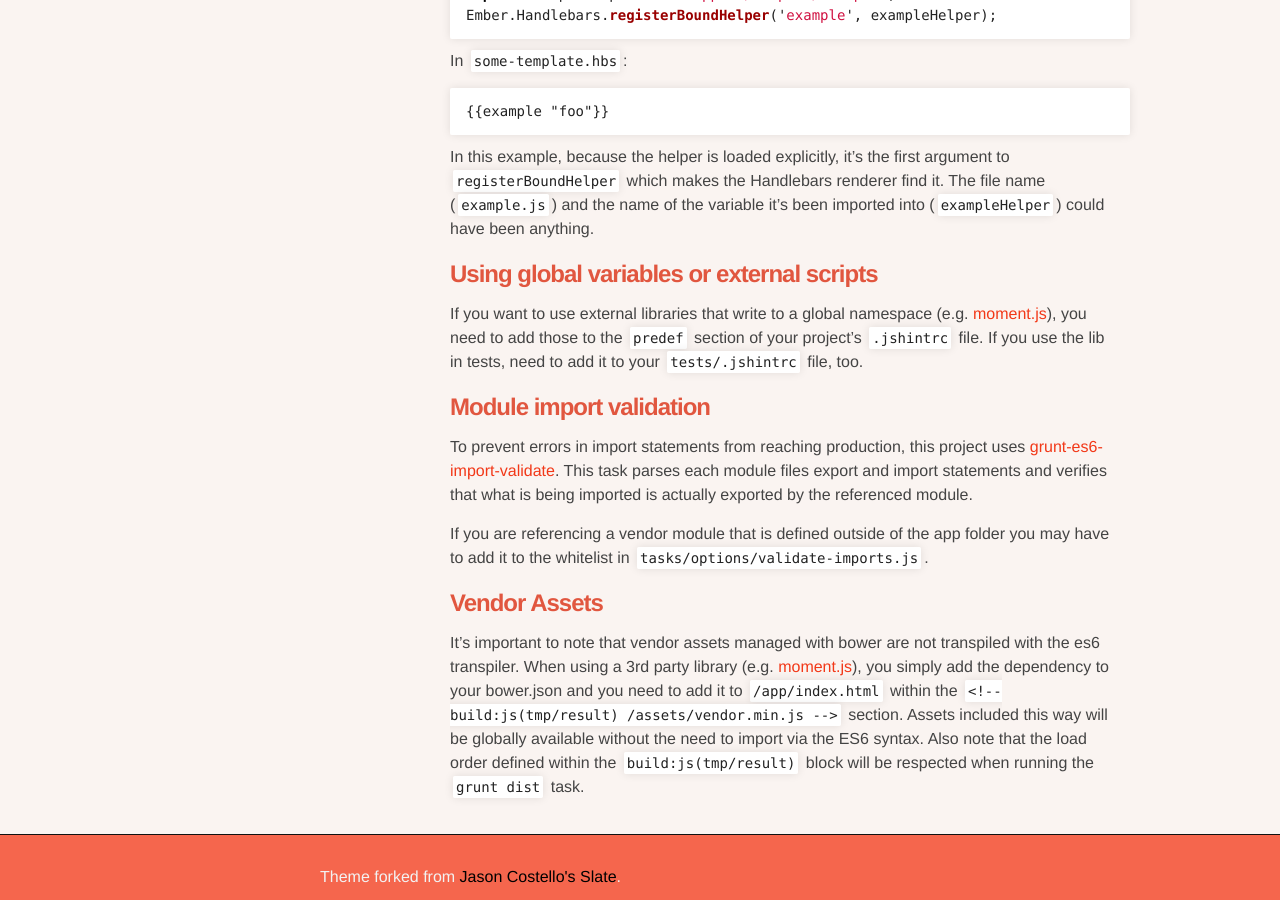
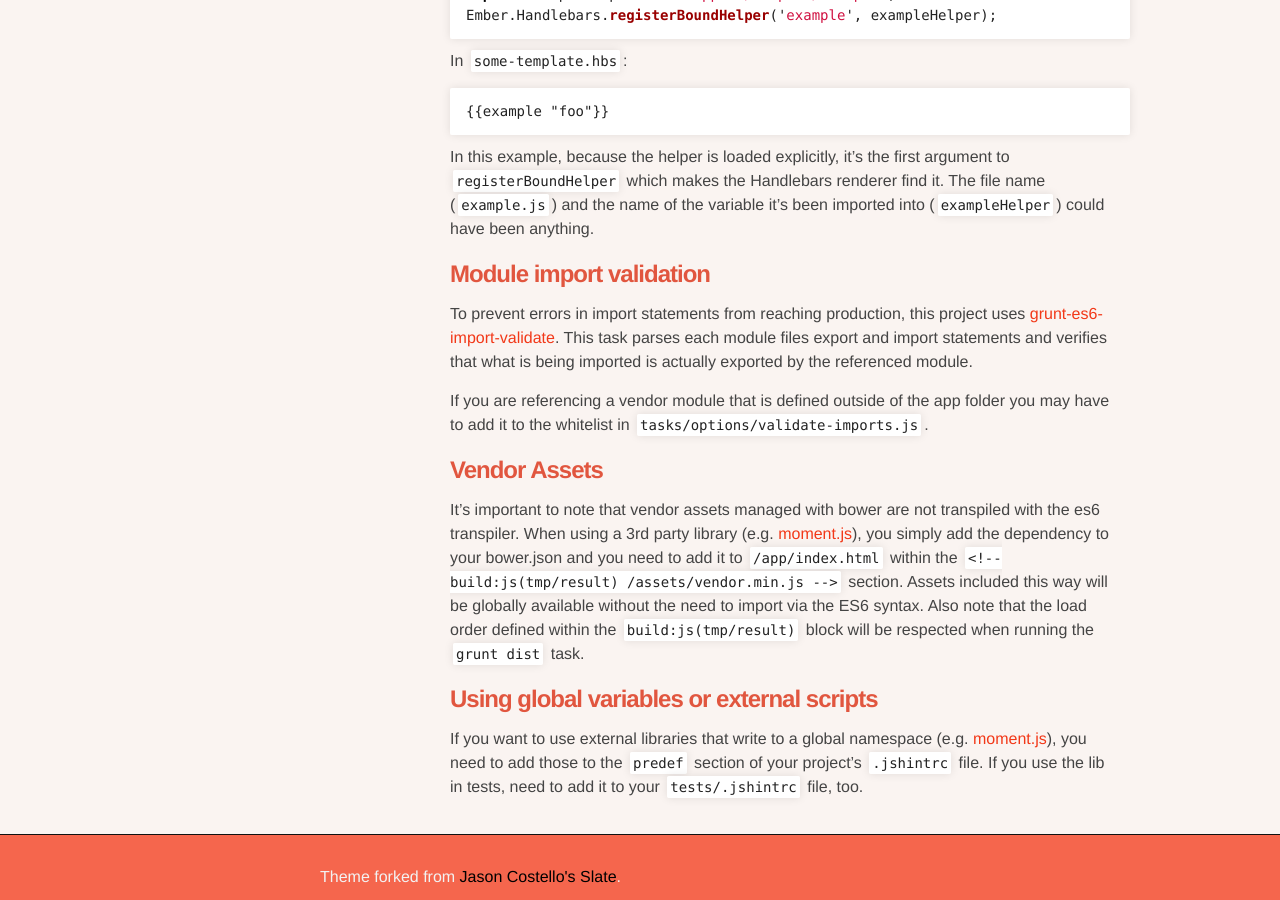
Before and after one commit to stefanpenner/ember-app-kit, a Jekyll site: the page built from guides/using-modules.md, in a window 1280 px wide and 900 px high, scrolled down 2809 px. Built offline with Jekyll 4.4.1, drawn with Linux system fonts in a browser that asks for light colours; part of the change alters nothing that is shown.

```diff
--- a/guides/using-modules.md
+++ b/guides/using-modules.md
@@ -129,13 +129,6 @@ The file name (`example.js`) and the name of the variable it's been imported
 into (`exampleHelper`) could have been anything.
 
 
-###	Using global variables or external scripts
-
-If you want to use external libraries that write to a global namespace (e.g.
-[moment.js](http://momentjs.com/)), you need to add those to the `predef`
-section of your project's `.jshintrc` file. If you use the lib in tests, need
-to add it to your `tests/.jshintrc` file, too.
-
 ### Module import validation
 
 To prevent errors in import statements from reaching production, this project
@@ -149,3 +142,10 @@ you may have to add it to the whitelist in `tasks/options/validate-imports.js`.
 ### Vendor Assets
 
 It's important to note that vendor assets managed with bower are not transpiled with the es6 transpiler. When using a 3rd party library (e.g. [moment.js](http://momentjs.com/)), you simply add the dependency to your bower.json and you need to add it to `/app/index.html` within the `<!-- build:js(tmp/result) /assets/vendor.min.js -->` section. Assets included this way will be globally available without the need to import via the ES6 syntax. Also note that the load order defined within the `build:js(tmp/result)` block will be respected when running the `grunt dist` task.
+
+### Using global variables or external scripts
+
+If you want to use external libraries that write to a global namespace (e.g.
+[moment.js](http://momentjs.com/)), you need to add those to the `predef`
+section of your project's `.jshintrc` file. If you use the lib in tests, need
+to add it to your `tests/.jshintrc` file, too.
```
